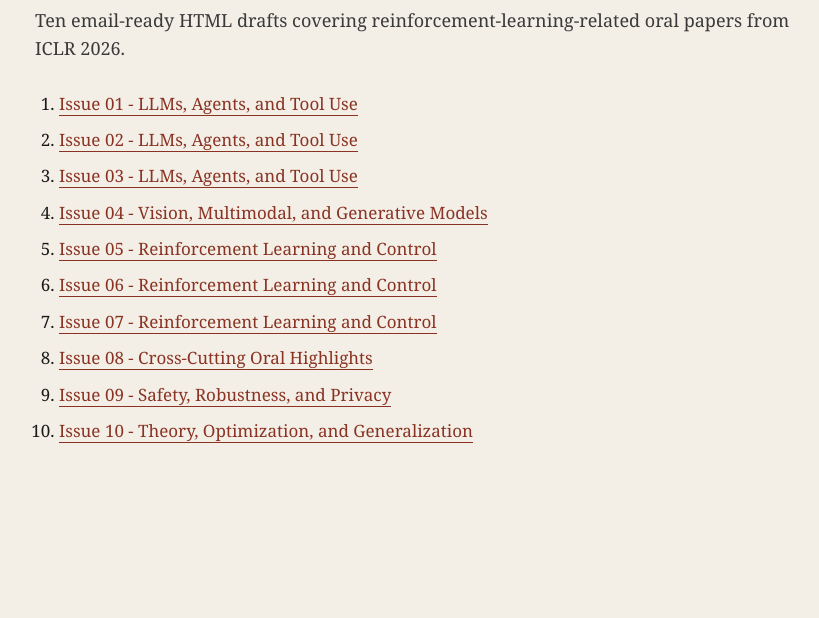
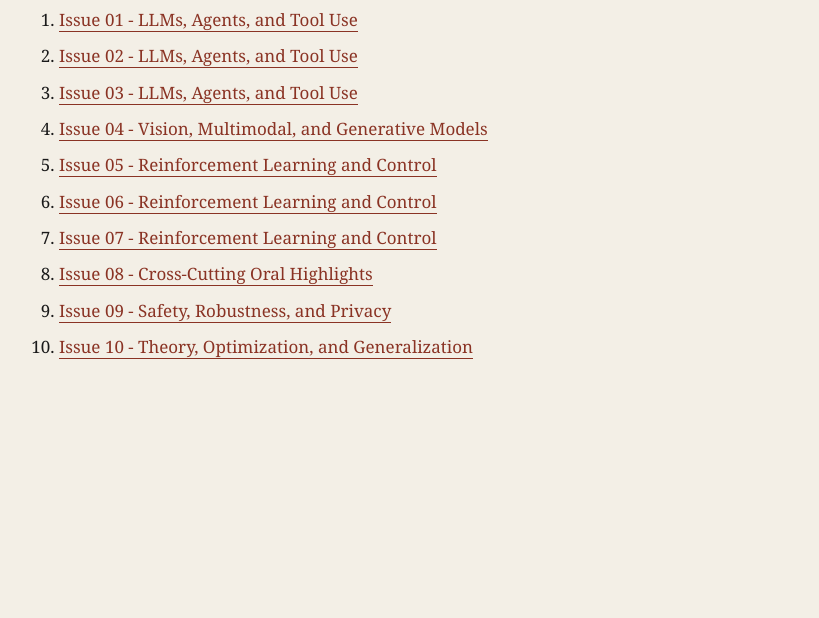
Before and after one commit to Rajlaxmi/thepolicygradient, a plain HTML site: page index.html in a window 1280 px wide. Shown: the part 182-800 px from the top of the page, without its empty margins (225-1044 px from the left). Drawn offline with Linux system fonts and the light colour scheme.

Commit message:
Simplify landing page copy

```diff
--- a/index.html
+++ b/index.html
@@ -68,7 +68,6 @@
     <div class="meta">Current issue: 10 email drafts</div>
     <h1>The Policy Gradient</h1>
     <h2>ICLR 2026 Orals</h2>
-    <p>Ten email-ready HTML drafts covering reinforcement-learning-related oral papers from ICLR 2026.</p>
     <ol>
       <li><a href="draft/iclr2026_orals_issue01_llms_agents_and_tool_use.html">Issue 01 - LLMs, Agents, and Tool Use</a></li>
       <li><a href="draft/iclr2026_orals_issue02_llms_agents_and_tool_use.html">Issue 02 - LLMs, Agents, and Tool Use</a></li>
```
